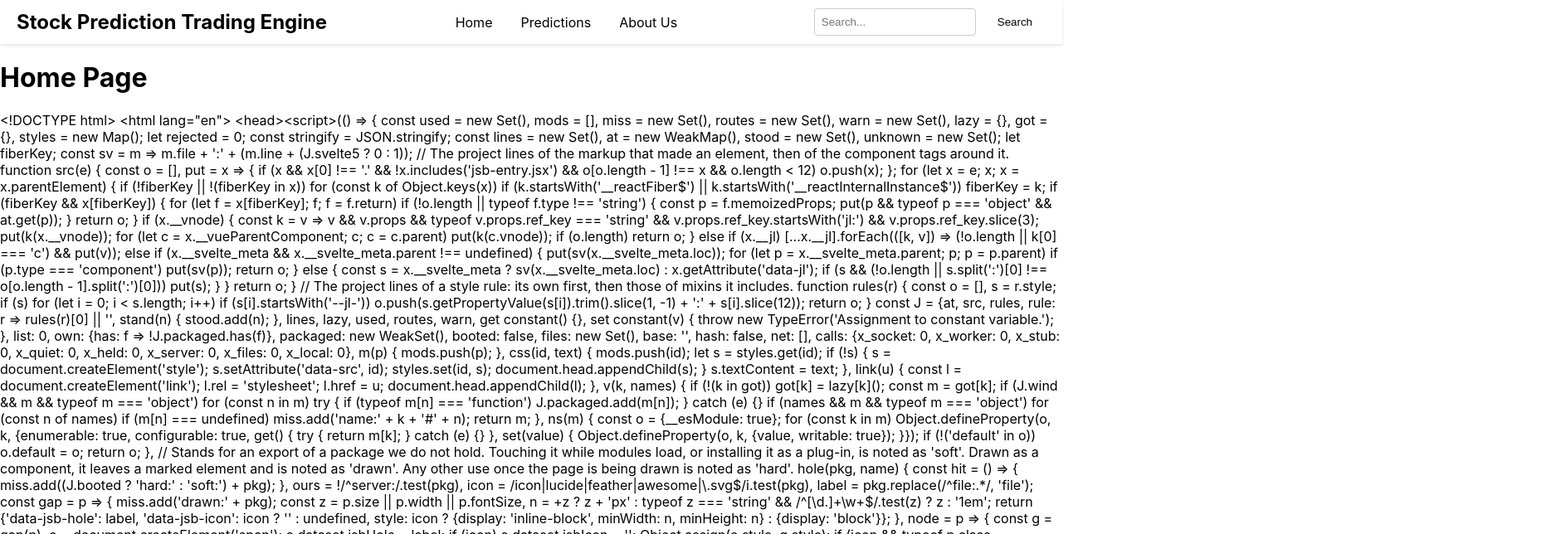
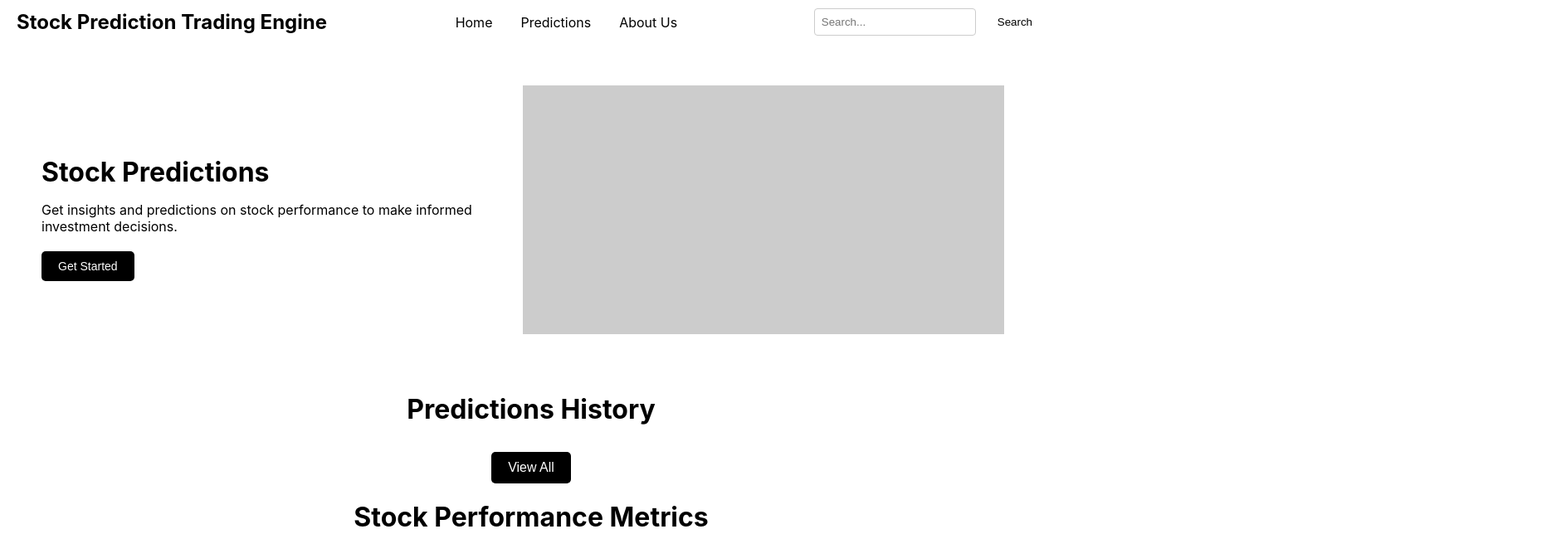
Before and after one commit to matthewwangg/Trading-Algorithm-Web-App, a React (Create React App) app in the folder app/frontend/: page / in a window 1280 px wide. Shown: the top 644 px of the page at 83% size, 1881 px wide, since content can reach past the window. Built offline with nearby package versions, Linux system fonts and the light colour scheme.

Commit message:
Created components and updated home page

```diff
--- /dev/null
+++ b/app/frontend/src/components/Button.tsx
@@ -0,0 +1,16 @@
+import React from 'react';
+import '../styles/styles.css';
+
+interface ButtonProps {
+    buttonText: string;
+}
+
+const Button: React.FC<ButtonProps> = ({ buttonText }) => {
+    return (
+        <button className="centered-button">
+            {buttonText}
+        </button>
+    );
+};
+
+export default Button;
--- /dev/null
+++ b/app/frontend/src/components/HeaderSection.tsx
@@ -0,0 +1,18 @@
+import React from 'react';
+import Button from './Button';
+
+interface HeaderSectionProps {
+    headerText: string;
+    buttonText: string;
+}
+
+const HeaderSection: React.FC<HeaderSectionProps> = ({ headerText, buttonText }) => {
+    return (
+        <div className="header-section">
+            <h1 className="header-section-text">{headerText}</h1>
+            <Button buttonText={"View All"}/>
+        </div>
+    );
+};
+
+export default HeaderSection;
--- /dev/null
+++ b/app/frontend/src/components/HeaderTextSection.tsx
@@ -0,0 +1,21 @@
+import React from 'react';
+import Button from './Button';
+import '../styles/styles.css';
+
+interface SectionProps {
+    headerText: string;
+    middleText: string;
+    buttonText: string;
+}
+
+const HeaderTextSection: React.FC<SectionProps> = ({ headerText, middleText, buttonText }) => {
+    return (
+        <div className="header-text-section">
+            <h1 className="header-text-section">{headerText}</h1>
+            <p className="header-text-section-text">{middleText}</p>
+            <Button buttonText={buttonText} />
+        </div>
+    );
+};
+
+export default HeaderTextSection;
--- /dev/null
+++ b/app/frontend/src/components/WelcomeSection.tsx
@@ -0,0 +1,17 @@
+import React from 'react';
+import '../styles/styles.css';
+
+const WelcomeSection: React.FC = () => {
+    return (
+        <div className="welcome-section">
+            <div className="welcome-content">
+                <h1>Stock Predictions</h1>
+                <p>Get insights and predictions on stock performance to make informed investment decisions.</p>
+                <button className="get-started-button">Get Started</button>
+            </div>
+            <div className="welcome-image-placeholder"></div>
+        </div>
+    );
+};
+
+export default WelcomeSection;
--- a/app/frontend/src/pages/HomePage.tsx
+++ b/app/frontend/src/pages/HomePage.tsx
@@ -1,6 +1,9 @@
 import React, { useEffect, useState } from 'react';
 import axios from 'axios';
 import Navbar from "../components/Navbar";
+import WelcomeSection from "../components/WelcomeSection";
+import HeaderSection from "../components/HeaderSection";
+import HeaderTextSection from "../components/HeaderTextSection";
 
 const HomePage: React.FC = () => {
     const [data, setData] = useState<string>('');
@@ -18,8 +21,9 @@ const HomePage: React.FC = () => {
     return (
         <div>
             <Navbar/>
-            <h1>Home Page</h1>
-            <p>{data}</p>
+            <WelcomeSection/>
+            <HeaderSection headerText={"Predictions History"} buttonText={"View All"} />
+            <HeaderTextSection headerText={"Stock Performance Metrics"} middleText={"Key performance indicators for trading."} buttonText={"View Metrics"}/>
         </div>
     );
 };
--- /dev/null
+++ b/app/frontend/src/styles/styles.css
@@ -0,0 +1,102 @@
+/* src/components/WelcomeSection.css */
+
+.welcome-section {
+    display: flex;
+    justify-content: space-between;
+    align-items: center;
+    width: 100%;
+    padding: 50px;
+    background-color: #fff;
+    box-sizing: border-box;
+}
+
+.welcome-content {
+    flex-grow: 1;
+    max-width: 50%;
+}
+
+.welcome-content h1 {
+    font-size: 32px;
+    margin-bottom: 15px;
+}
+
+.welcome-content p {
+    font-size: 16px;
+    margin-bottom: 20px;
+}
+
+.get-started-button {
+    padding: 10px 20px;
+    font-size: 14px;
+    background-color: #000;
+    color: white;
+    border: none;
+    border-radius: 5px;
+    cursor: pointer;
+}
+
+.get-started-button:hover {
+    background-color: #333;
+}
+
+.welcome-image-placeholder {
+    flex-grow: 1;
+    background-color: #ccc;
+    height: 300px;
+    margin-left: -10px;
+    margin-right: 20px;
+    width: calc(40% - 20px);
+    box-sizing: border-box;
+}
+
+/* src/components/HeaderSection.css */
+
+.header-section {
+    text-align: center;
+    margin-bottom: 20px;
+}
+
+.header-text {
+    font-size: 24px;
+}
+
+.centered-button {
+    margin-top: 10px;
+    padding: 10px 20px;
+    font-size: 16px;
+    background-color: #000;
+    color: white;
+    border: none;
+    border-radius: 5px;
+    cursor: pointer;
+}
+
+.centered-button:hover {
+    background-color: #333;
+}
+
+/* src/components/HeaderTextSection.css */
+.header-text-section {
+    text-align: center;
+    margin-bottom: 20px;
+}
+
+.header-text-section-text {
+    margin-bottom: 15px;
+    font-size: 16px;
+}
+
+.centered-button {
+    margin-top: 10px;
+    padding: 10px 20px;
+    font-size: 16px;
+    background-color: #000;
+    color: white;
+    border: none;
+    border-radius: 5px;
+    cursor: pointer;
+}
+
+.centered-button:hover {
+    background-color: #333;
+}
```
Also changed, not shown: 1 other file (tests, documents, lock files or other folders).
